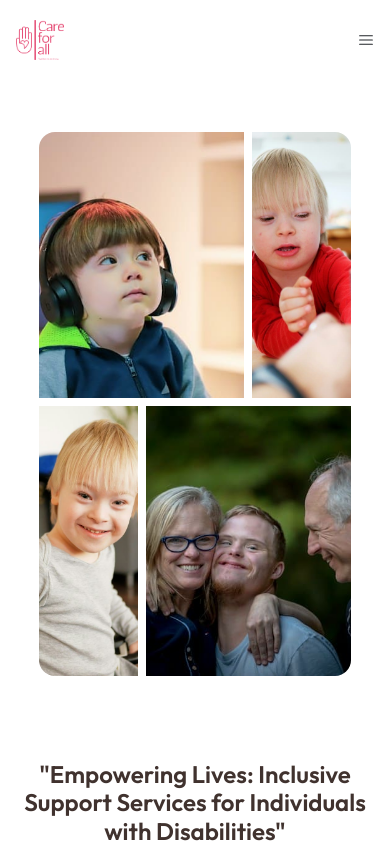
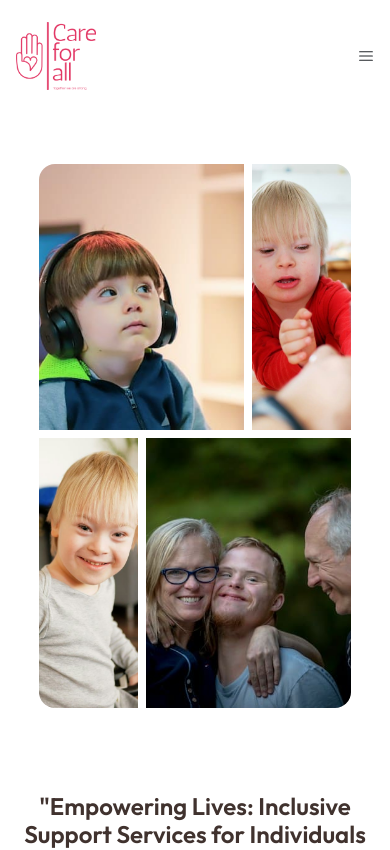
Before and after one commit to Ekpenga9000/careforall-client, a React (Vite) app: page / in a window 390 px wide. Shown: the top 850 px of the page. Built offline with nearby package versions, Linux system fonts and the light colour scheme.

Commit message:
Resize logo for mobile screen

```diff
--- a/src/components/navBar/NavBar.scss
+++ b/src/components/navBar/NavBar.scss
@@ -30,8 +30,12 @@
     text-decoration: none;
   }
   &__logo-div {
-    height: 3rem;
-    width: 3rem;
+    height: 5rem;
+    width: 5rem;
+    @include tablet{
+      height: 3rem;
+      width: 3rem;
+    }
   }
   &__logo {
     height: 100%;
```
